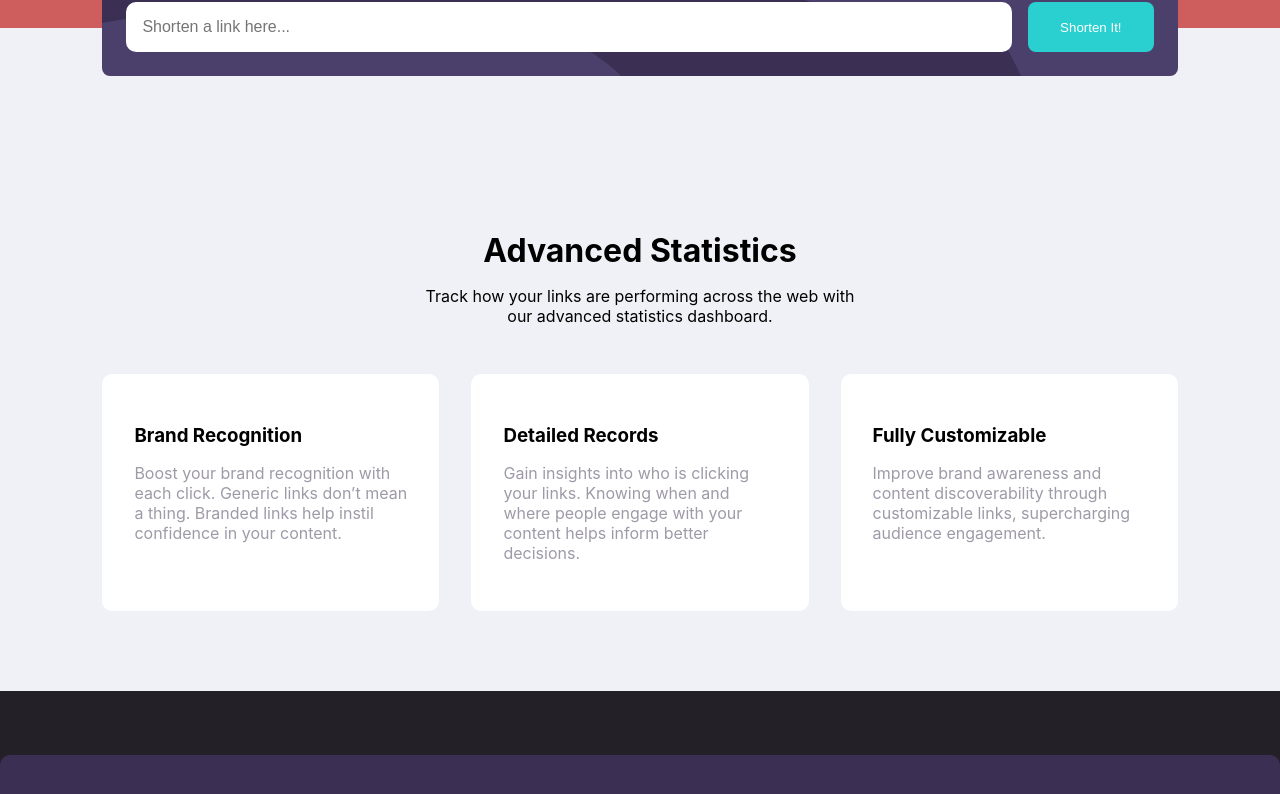
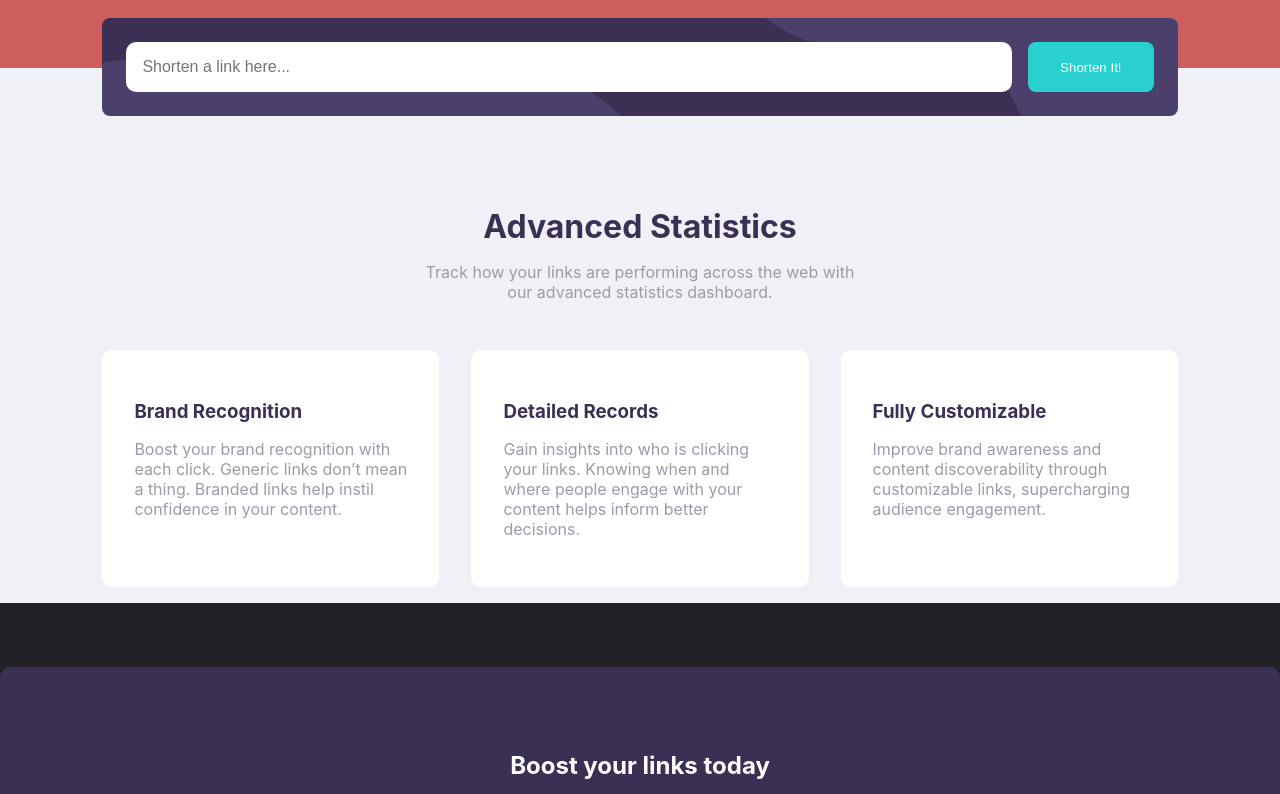
Before and after one commit to Gemcreation/shorteningweb, a React (Create React App) app: page / in a window 1280 px wide. Shown: the part 736-1530 px from the top of the page. Built offline with nearby package versions, Linux system fonts and the light colour scheme.

Commit message:
done with heri

```diff
--- a/src/App.scss
+++ b/src/App.scss
@@ -73,6 +73,7 @@
   align-content: center;
   background: #ce5d5d;
   height: 85vh;
+  padding-bottom: 40px;
 
   .hero-content {
     max-width: 50%;
@@ -209,12 +210,18 @@
 //for statistics
 .statistics {
   background: #f0f1f6;
-  padding: 5rem 8%;
+  padding: 1rem 8%;
   text-align: center;
 
-  h2 {
-    font-size: 2rem;
-    margin-bottom: 1rem;
+  .texts{
+    h2 {
+      font-size: 2rem;
+      margin-bottom: 1rem;
+      color: hsl(257, 27%, 26%);
+    }
+    p{
+      color: hsl(257, 7%, 63%);
+    }
   }
 
   .cards {
@@ -231,9 +238,10 @@
       flex: 1;
       h3 {
         margin-bottom: 1rem;
+        color: hsl(257, 27%, 26%);
       }
       p {
-        color: #9e9aa7;
+        color: hsl(257, 7%, 63%);
       }
     }
   }
--- a/src/component/Statistics.jsx
+++ b/src/component/Statistics.jsx
@@ -18,8 +18,10 @@ const Statistics = () => {
 
     return(
         <section className="statistics">
-          <h2>Advanced Statistics</h2>
-          <p>Track how your links are performing across the web with<br /> our advanced statistics dashboard.</p>
+          <div className="texts">
+            <h2>Advanced Statistics</h2>
+            <p>Track how your links are performing across the web with<br /> our advanced statistics dashboard.</p>
+          </div>
 
           <div className="cards">
             {stats.map((stat, i) => (
```
